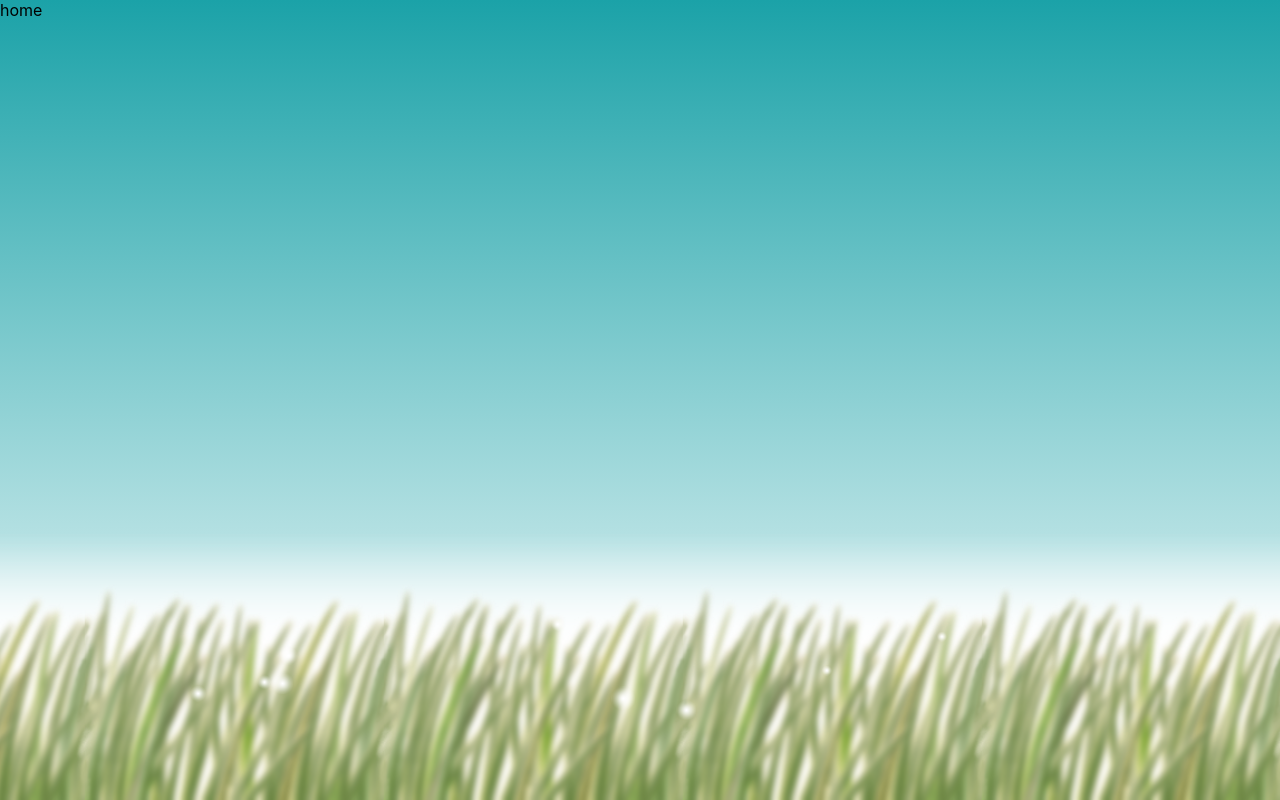
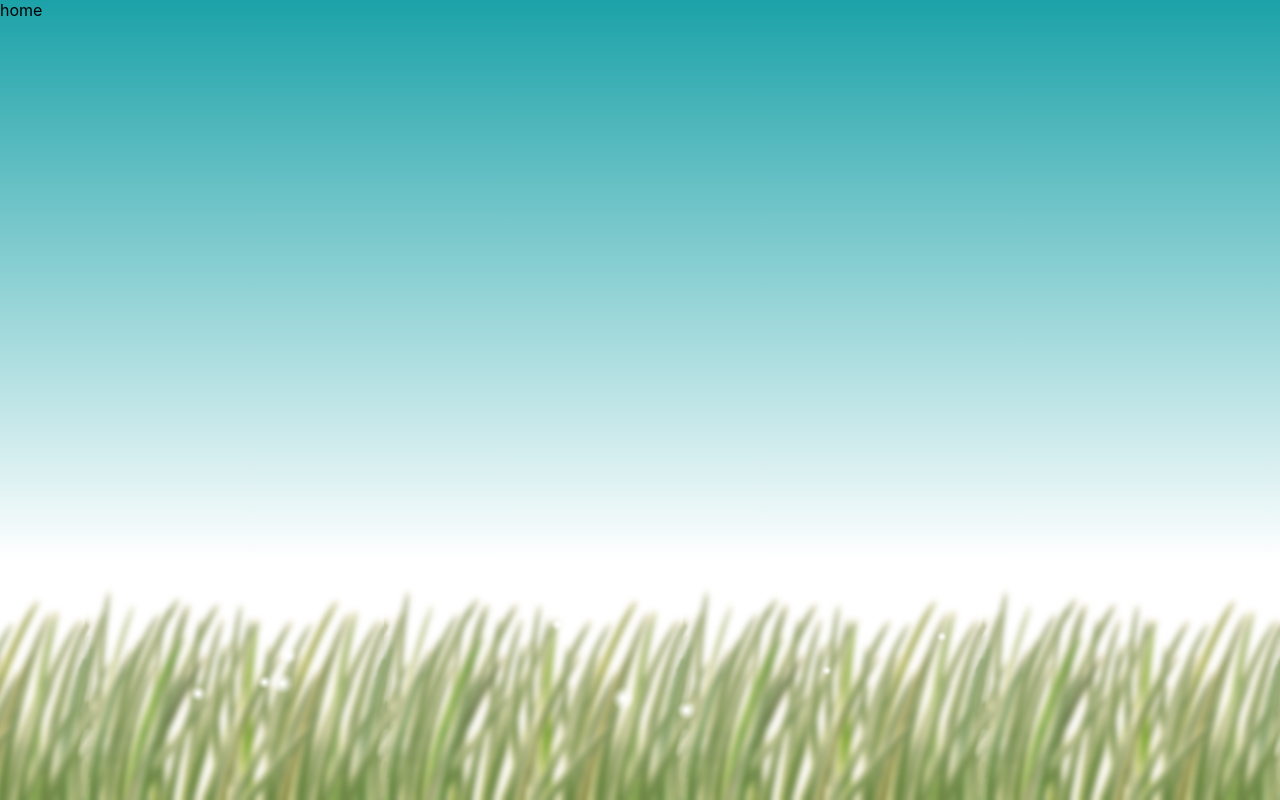
Before and after one commit to renwangyu/renwangyu.github.io, a React app: page / in a window 1280 px wide. Built offline with nearby package versions, Linux system fonts and the light colour scheme.

Commit message:
feat: 修改css

```diff
--- a/src/canvas/float-ball.js
+++ b/src/canvas/float-ball.js
@@ -2,7 +2,6 @@ import { Crood } from './base';
 import { noop, getRandom } from 'src/utils';
 import FloatPng from 'src/assets/floating.png';
 
-const PI = Math.PI;
 const img = new Image();
 img.src = FloatPng;
 
@@ -34,8 +33,6 @@ export default class FloatBall {
 
   draw() {
     const [x, y] = this.pos.getCroodXY();
-    // console.log(this)
-    console.log(x, y)
     this.ctx.clearRect(x - this.imgWidth / 2, y - this.imgHeight / 2, this.imgWidth, this.imgHeight);
     const nextX = x + this._randomDx() / this.speed;
     const nextY = y + this._randomDy() / this.speed;
--- a/src/pages/home/home.scss
+++ b/src/pages/home/home.scss
@@ -1,6 +1,6 @@
 .page-home {
   height: 100vh;
-  background-image: linear-gradient(to bottom, #1ba2a8, transparent);
+  background-image: linear-gradient(to bottom, #1ba2a8, transparent 70%);
   position: relative;
 
   canvas#glass {
```
